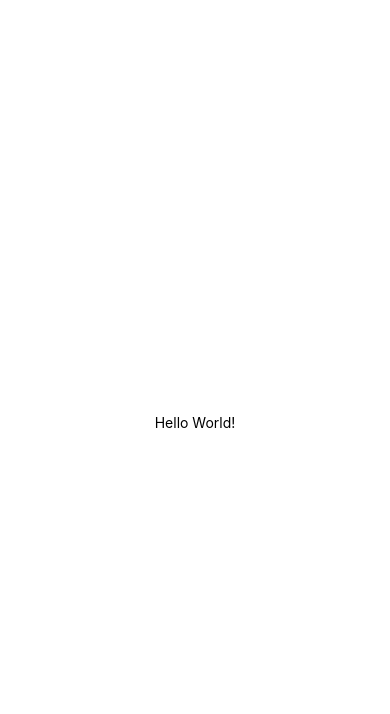
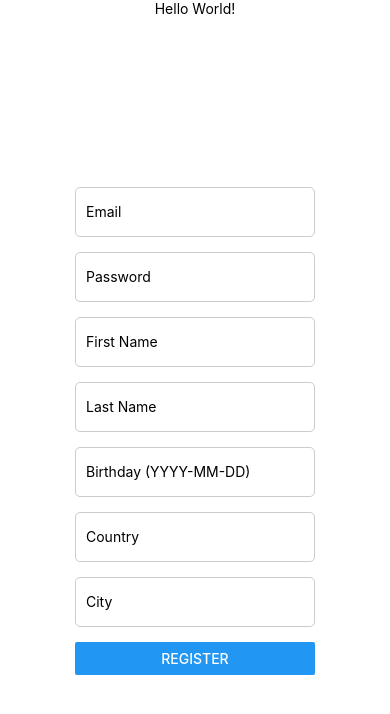
Before and after one commit to RedonaKo/task-management, a React Native app: screen / in a window 390 px wide. Shown: the top 714 px of the page. Built offline with nearby package versions, Linux system fonts and the light colour scheme.

Commit message:
RegisterUser ParamFix

```diff
--- a/App.js
+++ b/App.js
@@ -1,13 +1,14 @@
 import { StatusBar } from 'expo-status-bar';
 import React from 'react';
 import { StyleSheet, Text, View } from 'react-native';
-
+import UserRegistrationForm from './screen/RegisterScreen';
 
 
 export default function App() {
   return (
     <View style={styles.container}>
       <Text>Hello World!</Text>
+      <UserRegistrationForm />
     </View>
   );
 }
--- /dev/null
+++ b/screen/RegisterScreen.js
@@ -0,0 +1,100 @@
+import React, { useState } from 'react';
+import { View, TextInput, Button, StyleSheet, Alert } from 'react-native';
+import { registerUser } from '../util/firebase';  // Import your register function
+
+const UserRegistrationForm = () => {
+    const [formData, setFormData] = useState({
+        email: '',
+        password: '',
+        name: '',
+        lastName: '',
+        birthday: '',
+        country: '',
+        city: ''
+    });
+
+    const handleChange = (name, value) => {
+        setFormData({
+            ...formData,
+            [name]: value
+        });
+    };
+
+    const handleSubmit = () => {
+        const { email, password, name, lastName, birthday, country, city } = formData;
+        if (!email || !password || !name || !lastName || !birthday || !country || !city) {
+            Alert.alert('Error', 'Please fill out all fields.');
+            return;
+        }
+        registerUser(email, password, name, lastName, birthday, country, city);
+    };
+
+    return (
+        <View style={styles.container}>
+            <TextInput
+                style={styles.input}
+                placeholder="Email"
+                value={formData.email}
+                onChangeText={(value) => handleChange('email', value)}
+                keyboardType="email-address"
+                autoCapitalize="none"
+            />
+            <TextInput
+                style={styles.input}
+                placeholder="Password"
+                value={formData.password}
+                onChangeText={(value) => handleChange('password', value)}
+                secureTextEntry
+            />
+            <TextInput
+                style={styles.input}
+                placeholder="First Name"
+                value={formData.name}
+                onChangeText={(value) => handleChange('name', value)}
+            />
+            <TextInput
+                style={styles.input}
+                placeholder="Last Name"
+                value={formData.lastName}
+                onChangeText={(value) => handleChange('lastName', value)}
+            />
+            <TextInput
+                style={styles.input}
+                placeholder="Birthday (YYYY-MM-DD)"
+                value={formData.birthday}
+                onChangeText={(value) => handleChange('birthday', value)}
+            />
+            <TextInput
+                style={styles.input}
+                placeholder="Country"
+                value={formData.country}
+                onChangeText={(value) => handleChange('country', value)}
+            />
+            <TextInput
+                style={styles.input}
+                placeholder="City"
+                value={formData.city}
+                onChangeText={(value) => handleChange('city', value)}
+            />
+            <Button title="Register" onPress={handleSubmit} />
+        </View>
+    );
+};
+
+const styles = StyleSheet.create({
+    container: {
+        padding: 20,
+        justifyContent: 'center',
+        flex: 1,
+    },
+    input: {
+        height: 50,
+        borderColor: '#ccc',
+        borderWidth: 1,
+        borderRadius: 5,
+        paddingHorizontal: 10,
+        marginBottom: 15,
+    },
+});
+
+export default UserRegistrationForm;
--- a/util/firebase.js
+++ b/util/firebase.js
@@ -3,7 +3,7 @@ import { Alert } from "react-native";
 
 const API_KEY = 'AIzaSyC-C5bvScl98C_ocnDaEarrDFPpA7aq_uE';
 
-export async function registerUser(email, password, birthday, city, country, lastName, name) {
+export async function registerUser(email, password, name, lastName, birthday, country, city,) {
     const url = `https://identitytoolkit.googleapis.com/v1/accounts:signUp?key=${API_KEY}`;
 
     try {
```
